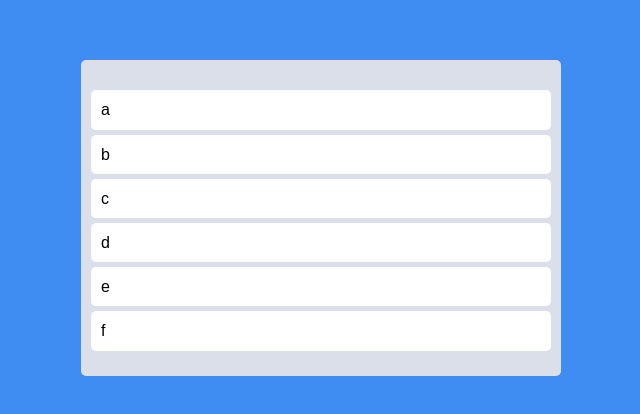
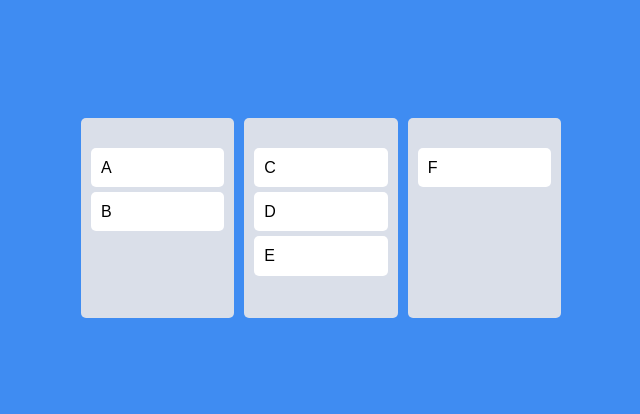
Before and after one commit to woosshe/nomad_react-masterclass, a React (Create React App) app: page / in a window 1280 px wide. Shown: the part 182-596 px from the top of the page, without its empty margins (319-959 px from the left). Built offline with nearby package versions, Linux system fonts and the light colour scheme.

Commit message:
6.8 Multi Boards

```diff
--- a/src/App.tsx
+++ b/src/App.tsx
@@ -1,9 +1,8 @@
-import React from "react";
-import { DragDropContext, Draggable, Droppable, DropResult, ResponderProvided } from "react-beautiful-dnd";
+import { DragDropContext, DropResult } from "react-beautiful-dnd";
 import { useRecoilState } from "recoil";
 import styled from "styled-components";
 import { toDoState } from "./atoms";
-import DraggableCard from "./Components/DraggableCard";
+import Board from "./Components/Board";
 
 const Wrapper = styled.div`
   display: flex;
@@ -18,46 +17,31 @@
 const Boards = styled.div`
   display: grid;
   width: 100%;
-  grid-template-columns: repeat(1, 1fr);
-`;
-
-const Board = styled.div`
-  padding: 20px 10px;
-  padding-top: 30px;
-  background-color: ${(props) => props.theme.boardColor};
-  border-radius: 5px;
-  min-height: 200px;
+  gap: 10px;
+  grid-template-columns: repeat(3, 1fr);
 `;
 
 function App() {
   const [toDos, setToDos] = useRecoilState(toDoState);
-  const onDragEnd = ({ draggableId, source, destination }: DropResult) => {
-    if (!destination) return;
-    setToDos((oldToDos) => {
-      const toDosCopy = [...oldToDos];
-      // 1) Delete item on source.index
-      toDosCopy.splice(source.index, 1);
-      // 2) Put back the item on the destination.index
-      toDosCopy.splice(destination?.index, 0, draggableId);
-      return toDosCopy;
-    });
+  const onDragEnd = (result: DropResult) => {
+    console.log(result);
+    //if (!destination) return;
+    // setToDos((oldToDos) => {
+    //   const toDosCopy = [...oldToDos];
+    //   // 1) Delete item on source.index
+    //   toDosCopy.splice(source.index, 1);
+    //   // 2) Put back the item on the destination.index
+    //   toDosCopy.splice(destination?.index, 0, draggableId);
+    //   return toDosCopy;
+    // });
   };
   return (
     <DragDropContext onDragEnd={onDragEnd}>
       <Wrapper>
         <Boards>
-          <Droppable droppableId='one'>
-            {(magic) => {
-              return (
-                <Board ref={magic.innerRef} {...magic.droppableProps}>
-                  {toDos.map((toDo, index) => (
-                    <DraggableCard key={toDo} toDo={toDo} index={index} />
-                  ))}
-                  {magic.placeholder}
-                </Board>
-              );
-            }}
-          </Droppable>
+          {Object.keys(toDos).map((boardId) => (
+            <Board boardId={boardId} key={boardId} toDos={toDos[boardId]} />
+          ))}
         </Boards>
       </Wrapper>
     </DragDropContext>
--- /dev/null
+++ b/src/Components/Board.tsx
@@ -0,0 +1,35 @@
+import { Droppable } from "react-beautiful-dnd";
+import styled from "styled-components";
+import DraggableCard from "./DraggableCard";
+
+const Wrapper = styled.div`
+  padding: 20px 10px;
+  padding-top: 30px;
+  background-color: ${(props) => props.theme.boardColor};
+  border-radius: 5px;
+  min-height: 200px;
+`;
+
+interface IBoardProps {
+  toDos: string[];
+  boardId: string;
+}
+
+function Board({ toDos, boardId }: IBoardProps) {
+  return (
+    <Droppable droppableId={boardId}>
+      {(magic) => {
+        return (
+          <Wrapper ref={magic.innerRef} {...magic.droppableProps}>
+            {toDos.map((toDo, index) => (
+              <DraggableCard key={toDo} toDo={toDo} index={index} />
+            ))}
+            {magic.placeholder}
+          </Wrapper>
+        );
+      }}
+    </Droppable>
+  );
+}
+
+export default Board;
--- a/src/atoms.tsx
+++ b/src/atoms.tsx
@@ -1,6 +1,14 @@
-import { atom, selector } from "recoil";
+import { atom } from "recoil";
 
-export const toDoState = atom({
+interface IToDoState {
+  [key: string]: string[];
+}
+
+export const toDoState = atom<IToDoState>({
   key: "toDo",
-  default: ["a", "b", "c", "d", "e", "f"],
+  default: {
+    to_do: ["A", "B"],
+    doing: ["C", "D", "E"],
+    done: ["F"],
+  },
 });
```
